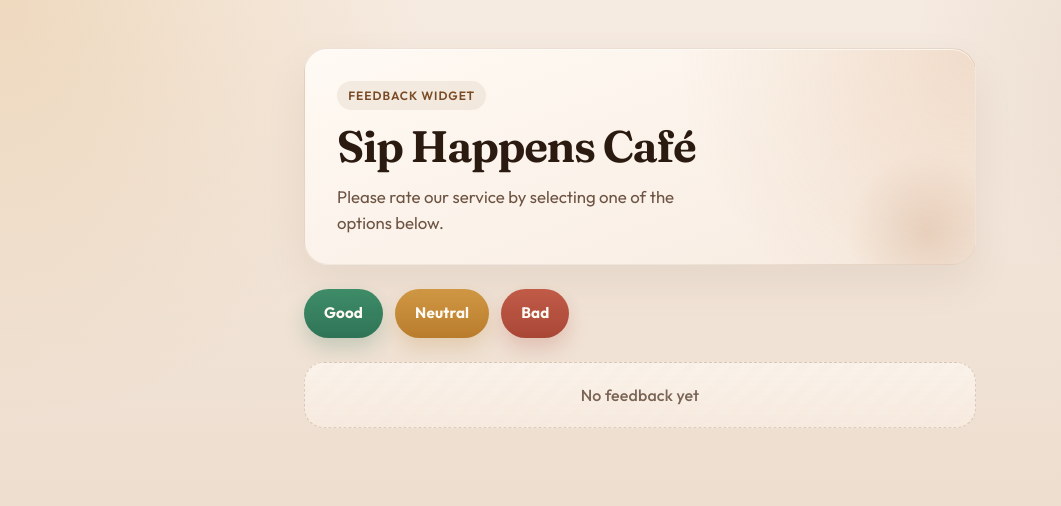
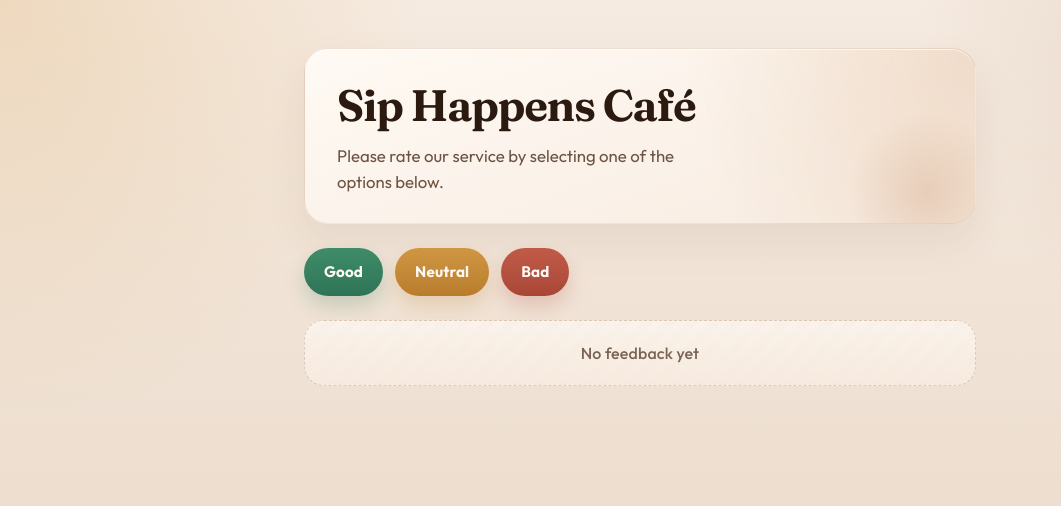
Before and after one commit to deluminor/02-react-cafe, a React (Vite) app: page / in a window 1280 px wide. Shown: the top 506 px of the page, without its empty margins (0-1061 px from the left). Built offline with nearby package versions, Linux system fonts and the light colour scheme.

Commit message:
fix: harden typing and align CafeInfo with homework markup
Enable TypeScript strict mode, reset votes with a fresh object,
align CafeInfo DOM with the assigned structure, and drive the
positive-rate bar via a CSS custom property.

```diff
--- a/src/components/App/App.tsx
+++ b/src/components/App/App.tsx
@@ -23,7 +23,7 @@ export default function App() {
   };
 
   const resetVotes = () => {
-    setVotes(initialVotes);
+    setVotes({ good: 0, neutral: 0, bad: 0 });
   };
 
   const totalVotes = votes.good + votes.neutral + votes.bad;
--- a/src/components/CafeInfo/CafeInfo.module.css
+++ b/src/components/CafeInfo/CafeInfo.module.css
@@ -27,19 +27,6 @@
   pointer-events: none;
 }
 
-.eyebrow {
-  margin: 0 0 0.75rem;
-  width: fit-content;
-  padding: 0.35rem 0.7rem;
-  border-radius: 999px;
-  background: rgba(120, 72, 36, 0.08);
-  color: #7a4a24;
-  font-size: 0.75rem;
-  font-weight: 600;
-  letter-spacing: 0.08em;
-  text-transform: uppercase;
-}
-
 .title {
   margin: 0;
   color: #2b1a10;
--- a/src/components/CafeInfo/CafeInfo.tsx
+++ b/src/components/CafeInfo/CafeInfo.tsx
@@ -3,7 +3,6 @@ import css from "./CafeInfo.module.css";
 export default function CafeInfo() {
   return (
     <div className={css.container}>
-      <p className={css.eyebrow}>Feedback widget</p>
       <h1 className={css.title}>Sip Happens Café</h1>
       <p className={css.description}>
         Please rate our service by selecting one of the options below.
--- a/src/components/VoteStats/VoteStats.module.css
+++ b/src/components/VoteStats/VoteStats.module.css
@@ -114,6 +114,7 @@
 }
 
 .progressFill {
+  width: var(--positive-rate, 0%);
   height: 100%;
   border-radius: inherit;
   background: linear-gradient(90deg, #4ea57a 0%, #2f7356 100%);
--- a/src/components/VoteStats/VoteStats.tsx
+++ b/src/components/VoteStats/VoteStats.tsx
@@ -1,3 +1,4 @@
+import type { CSSProperties } from "react";
 import type { Votes } from "../../types/votes";
 import css from "./VoteStats.module.css";
 
@@ -48,11 +49,9 @@ export default function VoteStats({
           aria-valuemax={100}
           aria-valuenow={positiveRate}
           aria-label="Positive feedback rate"
+          style={{ "--positive-rate": `${positiveRate}%` } as CSSProperties}
         >
-          <div
-            className={css.progressFill}
-            style={{ width: `${positiveRate}%` }}
-          />
+          <div className={css.progressFill} />
         </div>
       </div>
     </div>
--- a/src/types/votes.ts
+++ b/src/types/votes.ts
@@ -1,7 +1,7 @@
 export interface Votes {
-  good: number;
-  neutral: number;
-  bad: number;
+  readonly good: number;
+  readonly neutral: number;
+  readonly bad: number;
 }
 
 export type VoteType = "good" | "neutral" | "bad";
--- a/tsconfig.app.json
+++ b/tsconfig.app.json
@@ -7,6 +7,7 @@
     "types": ["vite/client", "vitest/globals", "@testing-library/jest-dom"],
     "allowArbitraryExtensions": true,
     "skipLibCheck": true,
+    "strict": true,
 
     /* Bundler mode */
     "moduleResolution": "bundler",
```
